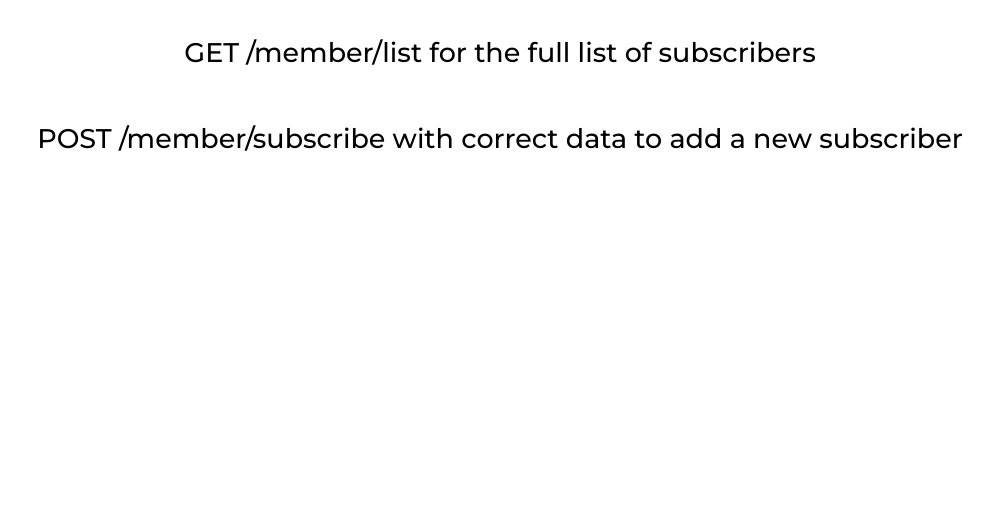
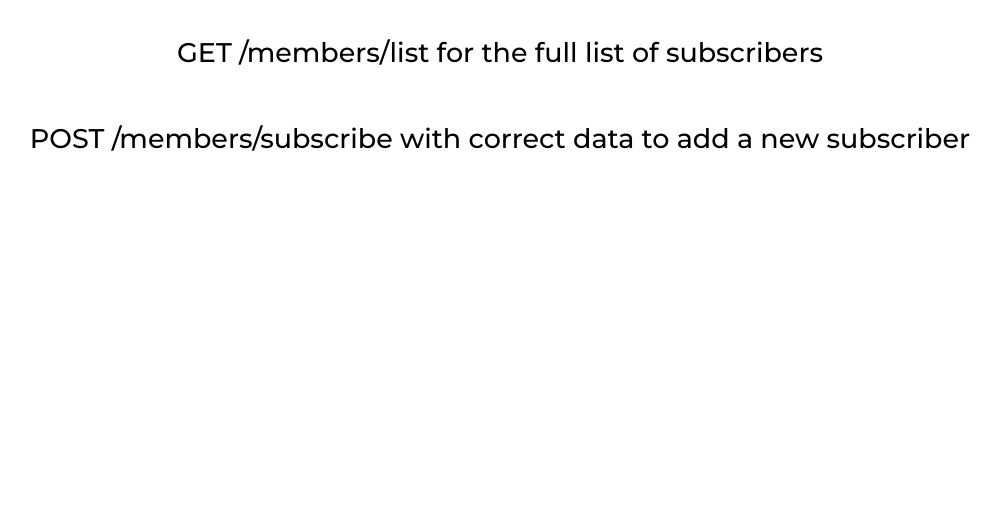
Before and after one commit to drebenj/vance-mail-api, a website: page public/index.html in a window 1280 px wide. Shown: the part 273-800 px from the top of the page, without its empty margins (140-1141 px from the left). Drawn offline with Linux system fonts and the light colour scheme.

Commit message:
:lipstick: update landing page nifo

```diff
--- a/public/index.html
+++ b/public/index.html
@@ -13,8 +13,8 @@
   <body>
     <main>
       <h1>Welcome to the Vance Mail API!</h1>
-      <h2>GET /member/list for the full list of subscribers</h2>
-      <h2>POST /member/subscribe with correct data to add a new subscriber</h2>
+      <h2>GET /members/list for the full list of subscribers</h2>
+      <h2>POST /members/subscribe with correct data to add a new subscriber</h2>
     </main>
   </body>
 </html>
```
